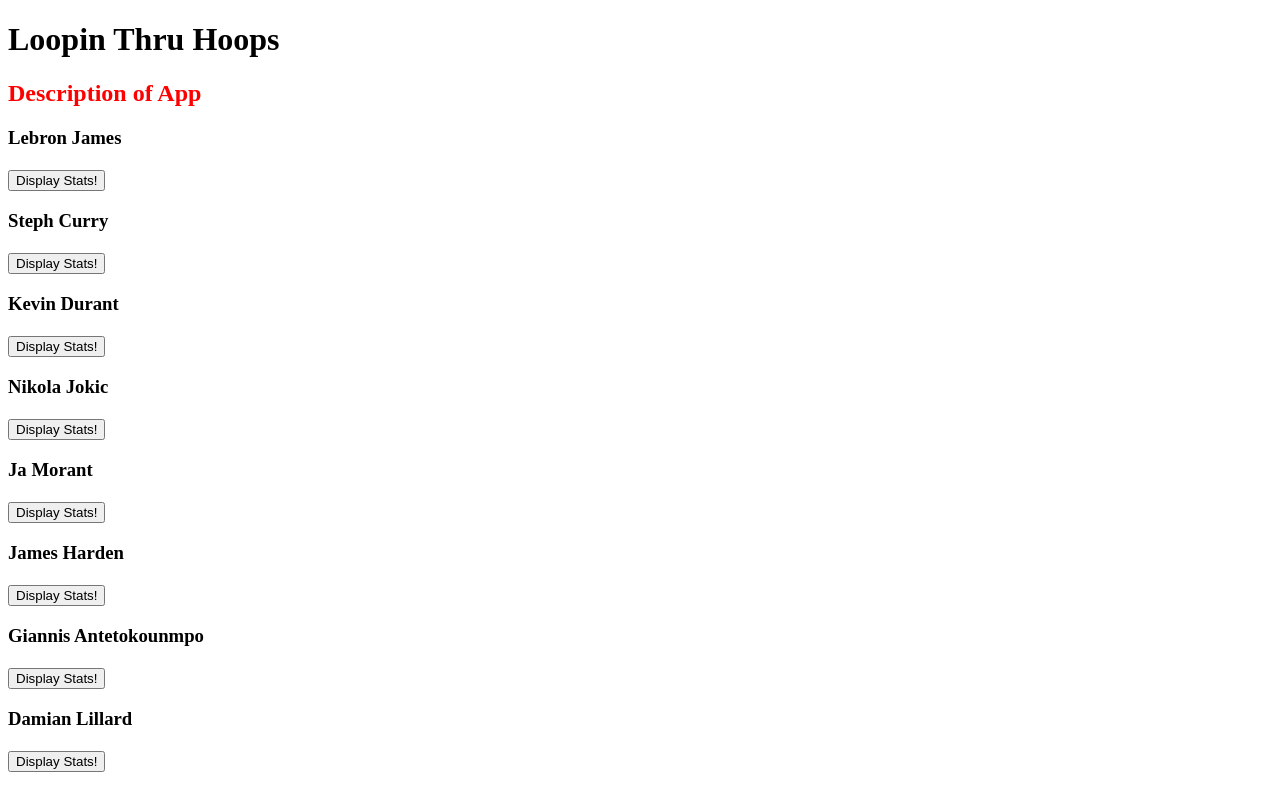
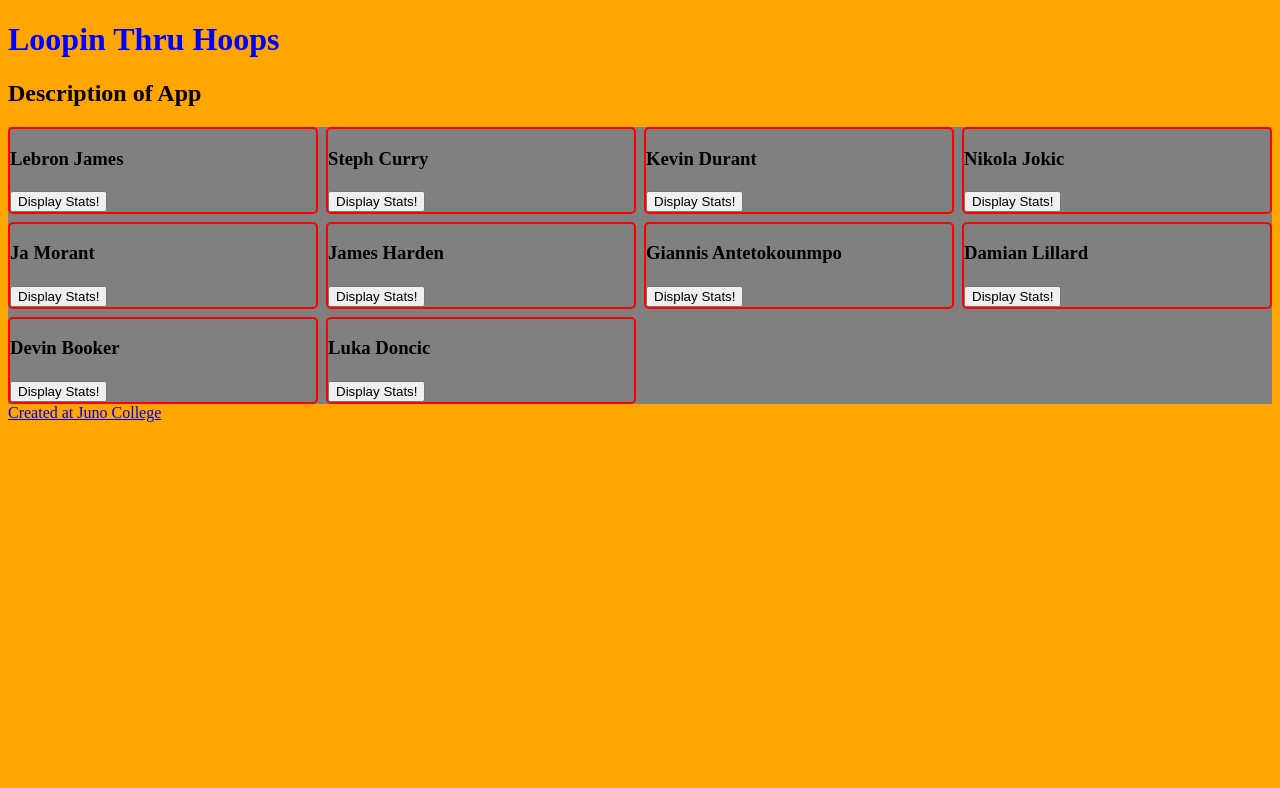
Before and after one commit to CLTWO/alvinQuachAileenNuneezProjectTwo, a plain HTML site: page index.html in a window 1280 px wide. Shown: the top 788 px of the page. Drawn offline with nearby package versions, Linux system fonts and the light colour scheme; files that its build step writes are made by us from their sources; a web font is replaced by a local one.

Commit message:
created player cards and stat cards

```diff
--- a/index.html
+++ b/index.html
@@ -6,7 +6,7 @@
   <meta http-equiv="X-UA-Compatible" content="IE=edge" />
   <meta name="viewport" content="width=device-width, initial-scale=1.0" />
   <title>Loopin Thru Hoops</title>
-  <link rel="stylesheet" href="./src/styles.css" />
+  <link rel="stylesheet" href="./styles/style.css">
 </head>
 
 <body>
@@ -14,7 +14,7 @@
     <h1>Loopin Thru Hoops</h1>
     <h2>Description of App</h2>
 
-    <section>
+    <section class="playerCards">
       <!-- Creating player cards -->
       <div id="player237">
         <h3>Lebron James</h3>
@@ -68,7 +68,7 @@
       </div>
     </section>
 
-    <section id="statsSection">
+    <section id="statsSection" class="statsSection">
       <!-- Results Information here -->
     </section>
   </main>
--- a/styles/sass/style.scss
+++ b/styles/sass/style.scss
@@ -1,6 +1,32 @@
 @import url('https://fonts.googleapis.com/css2?family=Bungee+Outline&family=Neuton&display=swap');
 
 @import 'fonts';
-h2{
-    color: red;
+
+body {
+    background-color: orange;
 }
+
+.playerCards {
+    background-color: grey;
+    display: grid;
+    grid-template-columns: repeat(auto-fill, minmax(300px, 1fr));
+    grid-gap: .5rem;
+    div {
+        border: 2px solid red;
+        border-radius: 5px;
+    }
+}
+
+.statsSection {
+    display: grid;
+    grid-template-columns: repeat(auto-fill, minmax(300px, 1fr));
+    grid-gap: 15px;
+    ul {
+        border: 2px solid blue;
+        display: grid;
+    }
+}
+
+h1 {
+    color: blue;
+}
```
Also changed, not shown: styles/style.css.
